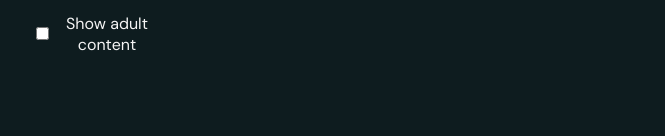
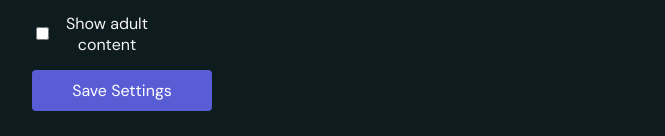
Before and after one commit to websivu-projekti/movie-website-project, a React (Create React App) app in the folder frontend/: page /editprofile in a window 1280 px wide. Shown: the part 922-1058 px from the top of the page, without its empty margins (307-972 px from the left). Before the commit the page ends 1010 px from the top, so only its background shows below. Built offline with nearby package versions, Linux system fonts and the light colour scheme; a web font is replaced by a local one.

Commit message:
nappi lisätty

```diff
--- a/frontend/src/pages/EditProfile.jsx
+++ b/frontend/src/pages/EditProfile.jsx
@@ -50,6 +50,9 @@ function EditProfile() {
                 <input type="checkbox" />
                 <label className="label">Show adult content</label>
               </div>
+              <button type="submit" className="saveSettings button">
+                Save Settings
+              </button>
             </form>
           <form className="manageUser" onSubmit={handleSubmit}>
             <div className="field usrnameField">
--- a/frontend/src/pages/MyGroups.js
+++ b/frontend/src/pages/MyGroups.js
@@ -7,7 +7,7 @@ import Header from '../components/header.jsx'
 function MyGroups() {
   return (
     <div className="container">
-<Header/>
+      <Header />
 
       <div className="my-groups-container">
         <h1 className="groups-title">My Groups</h1>
```
Also changed, not shown: 1 other file (tests, documents, lock files or other folders). Lines whose indentation alone changed are shown as unchanged.
